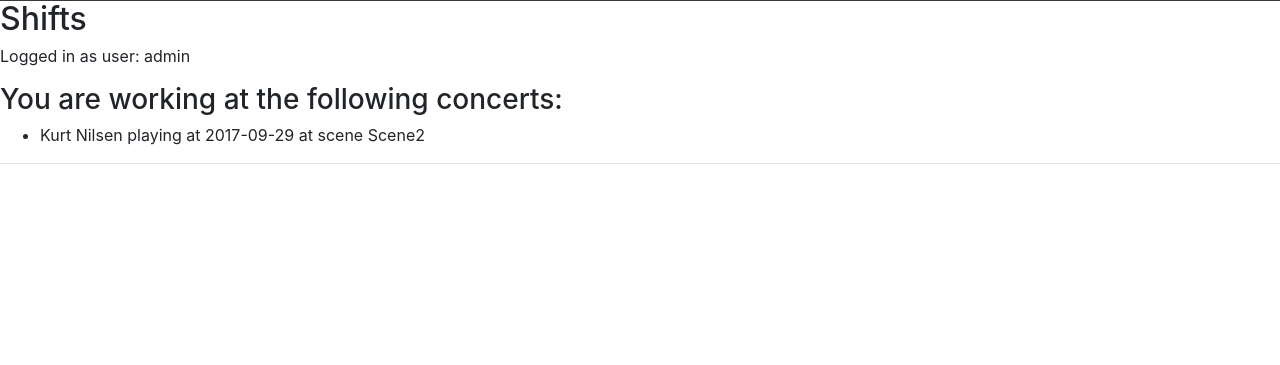
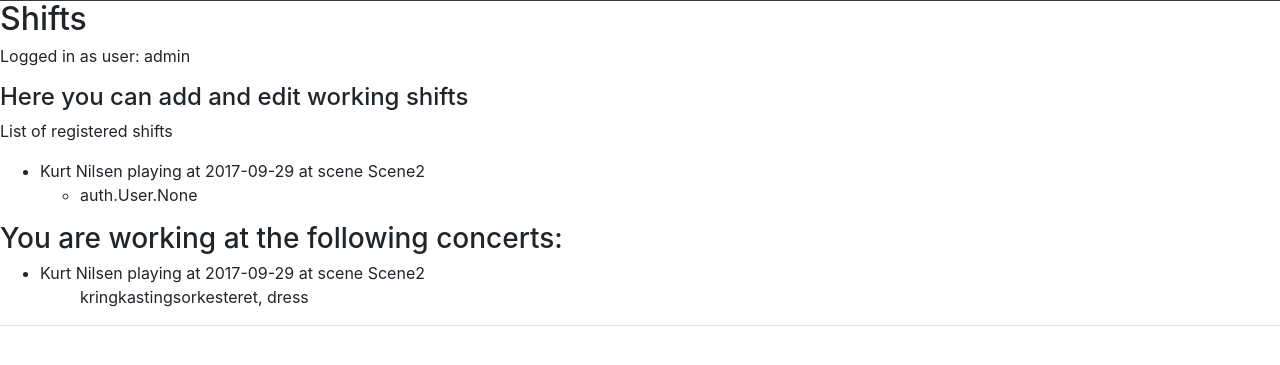
Before and after one commit to BenjaminFimreite/IT1901_Gruppe10, a Django app: page /shifts in a window 1280 px wide. Shown: the part 55-420 px from the top of the page. Run offline with Django 3.2, Linux system fonts and the light colour scheme; a user stored in the database is signed in; data comes from the database, SQL or seed files in the repository; some libraries are stand-ins or nearby versions.

Commit message:
Arrangør og teknikere kan se shifts og annen relevant informasjon i shifts.html

```diff
--- a/fpro/templates/home.html
+++ b/fpro/templates/home.html
@@ -21,5 +21,8 @@
 		{% if user|can:'view_bookings' %}
         <a href="{% url 'view_bookings' %}">view bookings</a><br>
     {% endif %}
+    {% if user|can:'view_edit_all_shifts' %}
+        <a href="{% url 'shifts' %}">view and edit shifts</a><br>
+    {% endif %}
 </div>
 {% endblock %}
--- a/fpro/templates/shifts.html
+++ b/fpro/templates/shifts.html
@@ -6,12 +6,42 @@
   <h2>Shifts</h2>
   {% load permission_tags %}
 	<p>Logged in as user: {{user}}</p>
-	<h3>You are working at the following concerts: </h3>
-	<ul>
-		{% for booking in user_bookings %}
-		<li>{{booking}}</li>
-		{% endfor %}
-	</ul>
 
+  <!--Dette vises for arrangøren-->
+  {% if user|can:'view_edit_all_shifts' %}
+    <div id="shits">
+      <h4>Here you can add and edit working shifts</h4>
+      <p>List of registered shifts</p>
+      <ul>
+        {% for booking in user_bookings %}
+        <li>
+          {{booking}}
+          <ul>
+            <!--henter ut hvilken tekniker som er satt av til bookingen-->
+            <li>{{booking.technicians}}</li>
+          </ul>
+        </li>
+        {% endfor %}
+      </ul>
+    </div>
+    {% endif %}
+
+  <!--Dette vises for teknikerne-->
+  {% if user|can:'view_my_shifts' %}
+  <div>
+    <h3>You are working at the following concerts: </h3>
+    <ul>
+      {% for booking in user_bookings %}
+      <li>
+        {{booking}}
+        <ul>
+            <!--Henter ut spesifike krav til bookingen-->
+          </li>{{booking.technicalRequirements}}</li>
+        </ul>
+      </li>
+      {% endfor %}
+    </ul>
+  </div>
+  {% endif %}
 
 {% endblock %}
```
